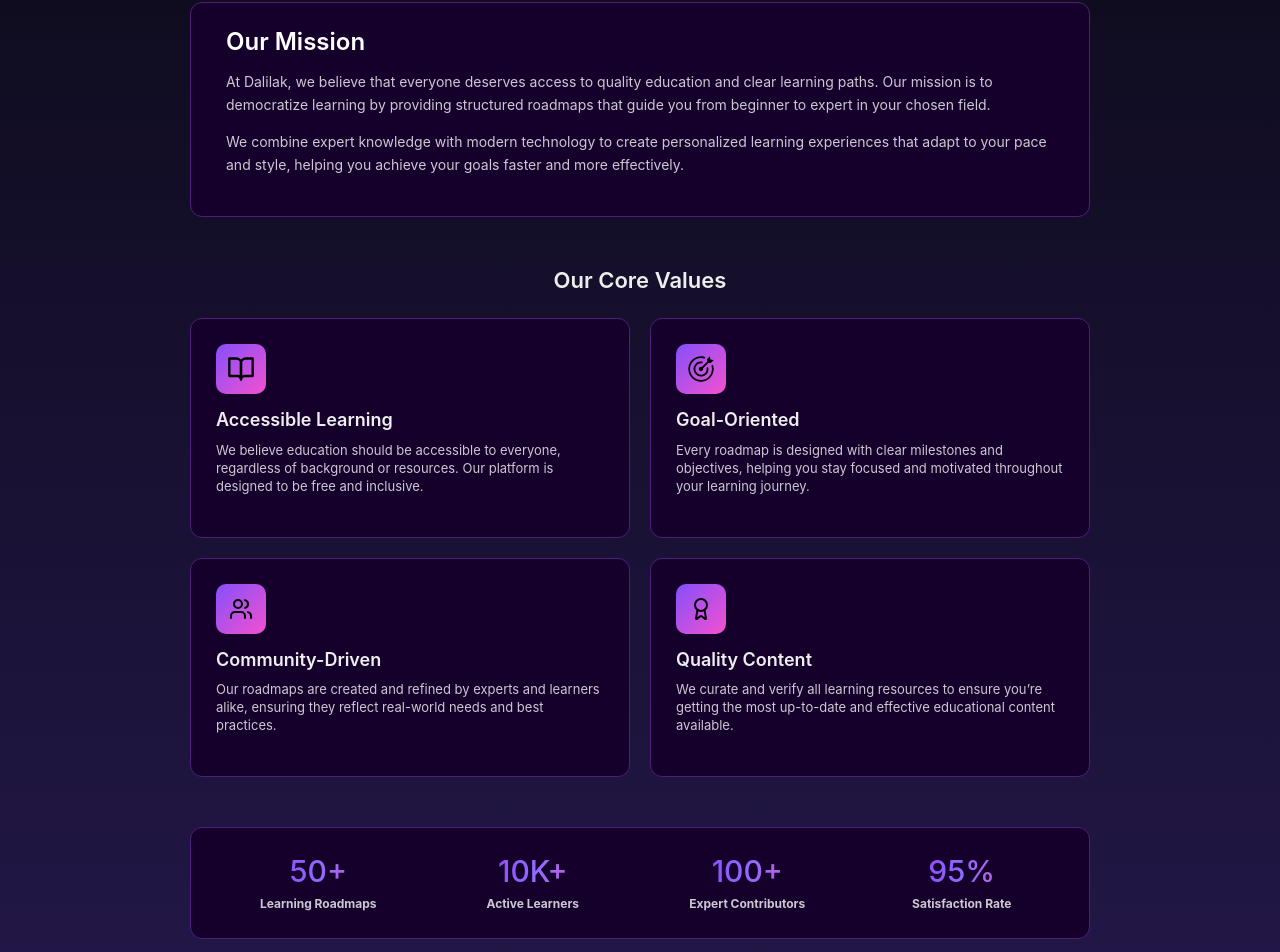
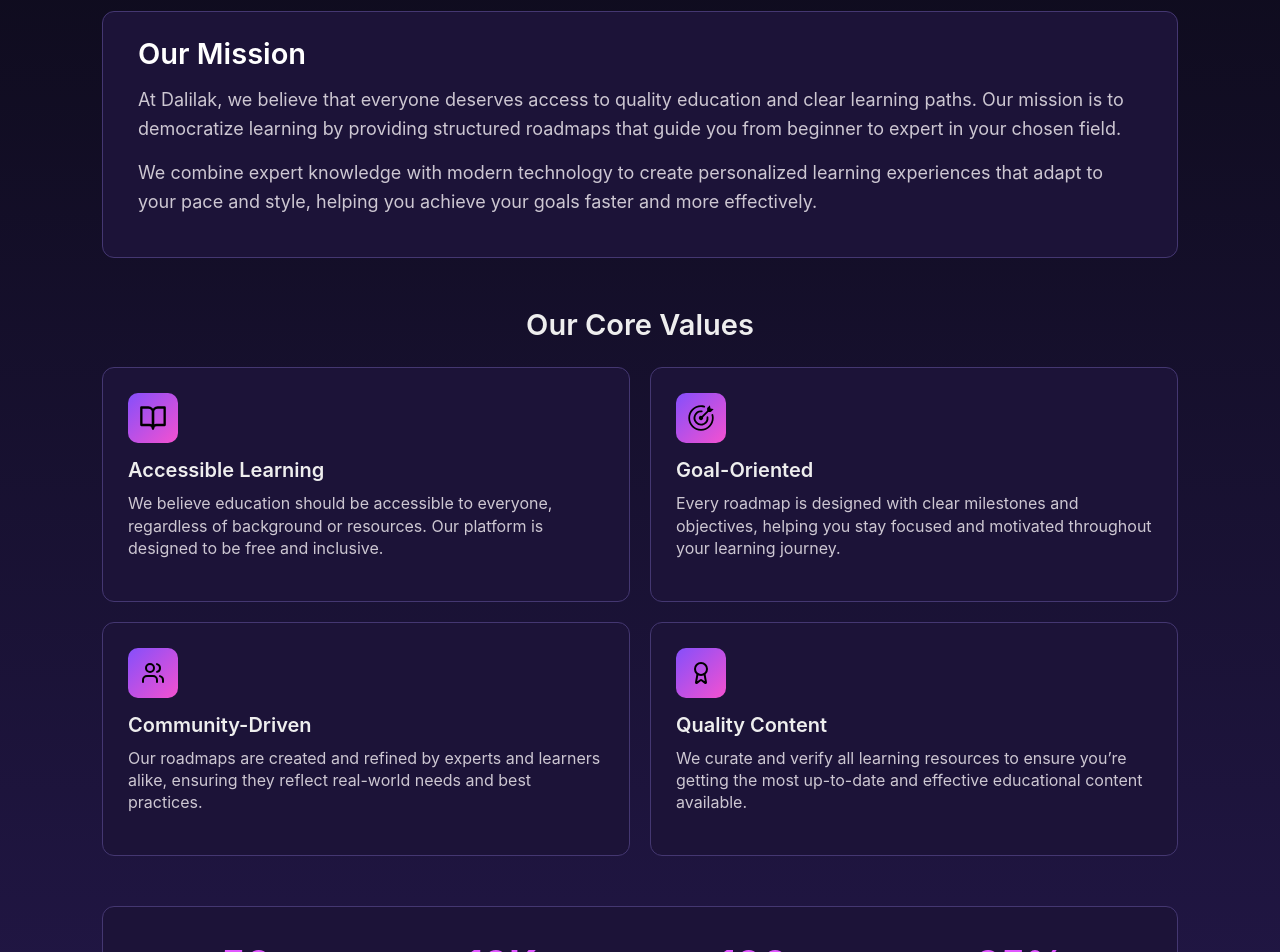
Before and after one commit to Ahmedelsharawy9520002/Dalilak, a React (Vite) app: page /About in a window 1280 px wide. Shown: the part 272-1224 px from the top of the page. Built offline with nearby package versions, Linux system fonts and the light colour scheme.

Commit message:
Fix search input focus and about styles

```diff
--- a/src/components/About.jsx
+++ b/src/components/About.jsx
@@ -10,7 +10,7 @@
   return (
 
     <div className="aboutpage">
-      <div className="contbox">
+      <div className="contbox container">
         <header className="header">
           <h1 className="title">
             About <span className="imp">Dalilak</span>
--- a/src/components/Footer.jsx
+++ b/src/components/Footer.jsx
@@ -17,7 +17,7 @@
                     <Row>
 
                         <Col className='columns first-column'>
-                            <img src={logo} alt="Company Logo" className="footer-logo "/>
+                            <Link to='/Dalilak'><img src={logo} alt="Company Logo" className="footer-logo "/></Link>
                             <p className="footer-pargraph">
                                 Master computer science with expertly crafted roadmaps.
                             </p>
--- a/src/components/Navbar.jsx
+++ b/src/components/Navbar.jsx
@@ -13,7 +13,7 @@
     <>
       <div className="  p-3  d-flex  justify-content-between  navbar navbar_content">
         <div className="container ">
-          <NavLink to="/" className="flex items-center gap-2 group logo">
+          <NavLink to="/Dalilak" className="flex items-center gap-2 group logo">
             <span className="booklogo"><BookOpen  /></span> <span className="Logoname">dalilak</span>
           </NavLink>
 
--- a/src/styles/about.css
+++ b/src/styles/about.css
@@ -25,7 +25,7 @@
 }
 
 .header .title {
-  font-size: 36px;
+  font-size: 39px;
   font-weight: 700;
   margin-bottom: 8px;
 }
@@ -37,7 +37,7 @@
 }
 
 .header .subt {
-  font-size: 15px;
+  font-size: 18px;
   line-height: 1.5;
   max-width: 600px;
   margin: 0 auto 40px;
@@ -45,9 +45,11 @@
 }
 
 .mission {
-  border: 1px solid #4d1f7a;
+  /* border: 1px solid #4d1f7a; */
+  border: 1px solid #443771;
   border-radius: 12px;
-  background-color: #15002c;
+  /* background-color: #15002c; */
+  background-color: #1c1338;
   padding: 25px 35px;
   margin-bottom: 50px;
   text-align: left;
@@ -57,18 +59,18 @@
   color: #fff;
   font-weight: 600;
   margin-bottom: 15px;
-  font-size: 24px;
+  font-size: 29px;
 }
 
 .mission p {
   line-height: 1.6;
-  font-size: 14px;
+  font-size: 18px;
   margin-bottom: 15px;
-  color: #eee;
+  color: #e4e3e3;
 }
 
 .cvalstitle {
-  font-size: 22px;
+  font-size: 29px;
   font-weight: 600;
   margin-bottom: 25px;
   text-align: center;
@@ -82,8 +84,10 @@
 }
 
 .corecard {
-  background-color: #15002c;
-  border: 1px solid #4d1f7a;
+  /* background-color: #15002c; */
+  background-color: #1c1338;
+  /* border: 1px solid #4d1f7a; */
+  border: 1px solid #443771;
   border-radius: 12px;
   padding: 25px;
   text-align: left;
@@ -108,25 +112,27 @@
 .corecard h3 {
   margin: 0 0 10px 0;
   font-weight: 600;
-  font-size: 18px;
+  font-size: 20px;
 }
 
 
 .corecard p {
-  font-size: 13px;
+  font-size: 16px;
   line-height: 1.4;
   color: #d9d9d9;
 }
 
 
 .stats {
-  background:#15002c ;
-  border: 1px solid #4d1f7a;
+  /* background:#15002c ; */
+  background-color: #1c1338;
+  /* border: 1px solid #4d1f7a; */
+  border: 1px solid #443771;
   border-radius: 12px;
   display: grid;
   grid-template-columns: repeat(4, 1fr);
   gap: 10px;
-  padding: 25px;
+  padding: 35px;
   color: #b357ff;
   font-weight: 700;
   font-size: 15px;
@@ -136,14 +142,16 @@
 
 
 .statcard h2 {
-  font-size: 30px;
+  font-size: 39px;
+  font-weight: bold;
   margin: 0 0 6px 0;
-  background: linear-gradient(to right, #8f1ff8, #8f6aff, #ff53ac);
+  /* background: linear-gradient(to right, #8f1ff8, #8f6aff, #ff53ac); */
+  background-color: #e057ff;
   -webkit-background-clip: text;
   -webkit-text-fill-color: transparent;
 }
 .statcard p {
-  font-size: 12px;
+  font-size: 13px;
   color: #c9c9c9;
   margin: 0;
 }
--- a/src/styles/roadmaps.css
+++ b/src/styles/roadmaps.css
@@ -15,22 +15,41 @@
     max-width: 650px;
     margin-bottom: 30px;
 }
+
 .searchinp{
     width: 1088px;
     margin-bottom: 33px;
-    background-color: rgb(15, 12, 29) !important;
-    border-color: rgb(60, 43, 106) !important;
+    /* background-color: rgb(15, 12, 29) !important; */
+    background-color:rgba(14, 12, 28, 0.5)  !important;
+    /* border-color:rgb(60, 43, 106) !important; */
+    border: 1px solid rgb(75, 55, 130) ;
+    border-radius: 12px !important;
 }
+
 .searchinp:focus{
-    border-color: rgb(159, 68, 252) !important;
+    border: 1px solid #a145ff !important;
+    box-shadow: none !important;
+    outline: none !important;
     color: rgb(255, 255, 241) !important;
+    padding-left: 25px;
 }
+
+
+/* .searchinp:focus{
+    /* border-color: rgb(159, 68, 252) !important; */
+    /* border: 2px solid rgb(60, 43, 106) !important; */
+
+    /* color: rgb(255, 255, 241) !important; */
+
+/* } */
 .levels{
     margin-bottom: 60px;
 }
 .level{
-    border: solid #312e4e 1px;
-    background-color: #1E1640;
+    /* border: solid #312e4e 1px; */
+    /* background-color: #281e55; */
+    background-color: #2c1c5b;
+    border: 1px solid rgba(141, 107, 251, 0.5);
     padding: 10px 20px 10px;
     border-radius: 12px;
     font-weight: 600;
@@ -66,7 +85,9 @@
 .iconcont{
     width: 297px;
     height: 80px;
-    background: linear-gradient(to bottom, #ff53ac, #6316ab);
+    /* background: linear-gradient(to bottom, #ff53ac, #6316ab); */
+    background: linear-gradient(80deg, rgb(145, 56, 234), rgb(233, 57, 167));
+
     border-radius: 10px;
     margin-bottom: 20px;
 }
```
